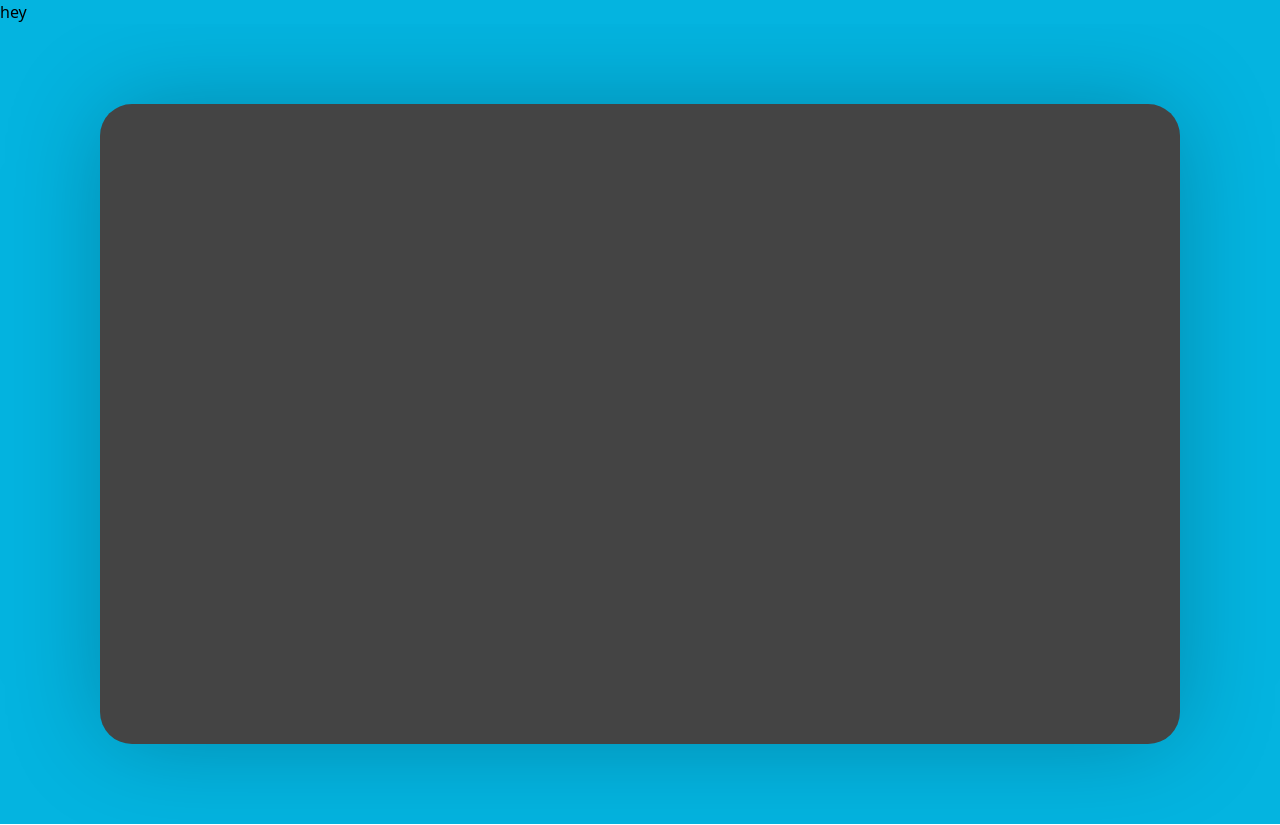
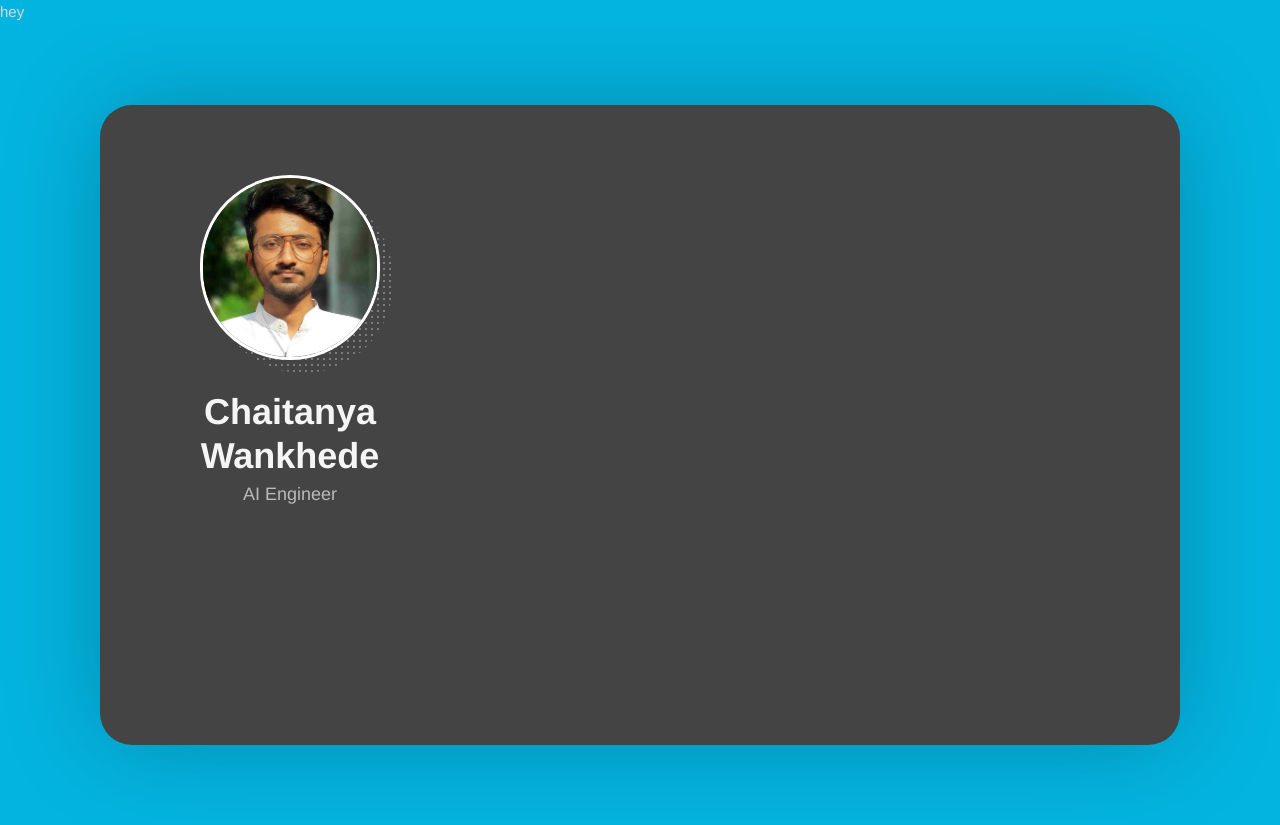
Before and after one commit to Babban33/my_portfolio, a React (Vite) app: page / in a window 1280 px wide. Built offline with nearby package versions, Linux system fonts and the light colour scheme.

Commit message:
initial header

```diff
--- a/responsive.css
+++ /dev/null
@@ -1,70 +0,0 @@
-@media only screen and (max-width:1280px){
-    .page{
-        padding-left:30px
-    }
-    .header{
-        max-width: 330px;
-    }
-}
-@media only screen and (min-width:1025px){
-    .header{
-        display:inline-block;
-        float:left;
-        width:100%;
-        max-width:380px;
-        height:100%;
-        max-height:80vh;
-        min-height:inherit;
-        text-align:center;
-        padding:70px 30px 45px;
-        overflow:auto
-    }
-}
-@media only screen and (max-width:1024px){
-    .page{
-        padding:0
-    }
-    .page-content{
-        padding:0;
-        margin:0;
-        border-radius:0;
-        min-height:100%
-    }
-    .header{
-        position: absolute;
-        width: 100%;
-        max-width: 330px;
-        top: 0;
-        right: 0;
-        bottom: 0;
-        background-color: #444;
-        z-index: 99;
-        padding: 30px 30px 10px;
-        text-align: center;
-        opacity: 1;
-        visibility: visible;
-        overflow: auto;
-        -webkit-transition: all .25s ease-in-out;
-        -moz-transition: all .25s ease-in-out;
-        -o-transition: all .25s ease-in-out;
-        -ms-transition: all .25s ease-in-out;
-        transition: all .25s ease-in-out;
-    }
-    .header .copyrights{
-        right: 0;
-        width: 100%;
-        position: relative;
-        margin-top: 30px;
-    }
-    .mobile-menu-hide{
-        width:0;
-        right:0;
-        margin-right:-100%;
-        overflow:hidden;
-        opacity:0;
-        visibility:hidden;
-        -webkit-box-shadow:none;
-        -moz-box-shadow:none;
-        box-shadow:none
-    }
-}
--- a/src/App.css
+++ b/src/App.css
@@ -1,7 +1,90 @@
-@media only screen and (max-width:1280px){
-    .page{padding-left:30px}
+.main{
+    background-color:#04b4e0;
+    margin:0;
+    width:100%;
+    height:100%;
+    min-height:100%;
+    font-size:15px;
+    font-family:poppins,Helvetica,sans-serif;
+    line-height:1.65em;
+    overflow:hidden;
+    color:#d5d5d5;
+    background-repeat:no-repeat;
+    background-position:center;
+    background-position:50% 50%;
+    background-size:cover
 }
-@media only screen and (max-width:1024px){
-    .page{padding:0}
-    .page-content{padding:0;margin:0;border-radius:0;min-height:100%}
+h1,h2,h3,h4,h5,h6{
+    color:#eee;
+    font-family:poppins,Helvetica,sans-serif;
+    font-weight:600
 }
+h1{font-size:32px}
+h2{font-size:27px}
+h3{font-size:21px}
+h4{font-size:18px}
+h5{font-size:16px}
+h6{font-size:14px}
+a{
+    color:#09c;
+    text-decoration:none;
+    -webkit-transition:all .3s ease-in-out;
+    -moz-transition:all .3s ease-in-out;
+    -o-transition:all .3s ease-in-out;
+    -ms-transition:all .3s ease-in-out;
+    transition:all .3s ease-in-out
+}
+p{margin-bottom:10px}
+.header .copyrights{
+    color:#bbb;
+    width:380px;
+    position:absolute;
+    bottom:0;
+    left:0;
+    padding:5px 10px 15px;
+    line-height:14px;
+    font-size:12px;
+    text-align:center
+}
+.header-photo{
+    position:relative;
+    width:180px;
+    margin:0 auto 30px;
+    z-index:1;
+}
+.header-photo img{
+    max-width:100%;
+    background-color:#fff;
+    border:3px solid #fff;
+    border-radius:300px
+}
+.header-photo:after{
+    position:absolute;
+    opacity:.3;
+    top:7%;
+    left:7%;
+    border-radius:300px;
+    content:'';
+    height:calc(100% + 0px);
+    width:calc(100% + 0px);
+    background-image:-webkit-repeating-radial-gradient(center center,#fff,#fff 1px,transparent 0px,transparent 100%);
+    background-image:-moz-repeating-radial-gradient(center center,#fff,#fff 1px,transparent 0px,transparent 100%);
+    background-image:-ms-repeating-radial-gradient(center center,#fff,#fff 1px,transparent 0px,transparent 100%);
+    -webkit-background-size:6px 6px;
+    -moz-background-size:6px 6px;
+    background-size:6px 6px;z-index:-1
+}
+.header-titles h2{
+    font-size:36px;
+    font-weight:600;
+    color:#f5f5f5;
+    margin:5px 0 7px;
+    line-height:1.2em
+}
+.header-titles h4{
+    font-size:18px;
+    font-weight:300;
+    color:#bbb;
+    margin:5px 0;
+    line-height:1.2em
+}
--- a/src/App.jsx
+++ b/src/App.jsx
@@ -1,13 +1,15 @@
 import { useEffect } from 'react';
 import './App.css'
 import Preloader from './preloader/preload';
+import Header from './landing/header';
 
 function App (){
     return(
-        <div className='bg-back'>
+        <div className='bg-back main'>
             <Preloader></Preloader>
             <div className='page block w-full h-full min-h-full overflow-hidden py-0 px-[100px]'>
                 <div className='page-content relative w-full max-w-[1280px] min-h-[80vh] my-[10vh] p-0 bg-[#444] shadow-[0_0_100px_-5px_rgba(0,0,0,.25)] rounded-[32px] backface-hidden'>
+                    <Header></Header>
                 </div>
             </div>
         </div>
--- /dev/null
+++ b/src/landing/header.jsx
@@ -0,0 +1,21 @@
+import React from "react";
+import '../App.css';
+import '../responsive.css';
+import profile from './main.jpg';
+
+function Header() {
+    return(
+        <header className='header mobile-menu-hide'>
+            <div className="header-content">
+                <div className="header-photo">
+                    <img src={profile}/>
+                </div>
+                <div className="header-titles">
+                    <h2>Chaitanya Wankhede</h2>
+                    <h4>AI Engineer</h4>
+                </div>
+            </div>
+        </header>
+    )
+}
+export default Header;
```
Also changed, not shown: src/landing/main.jpg (added).
